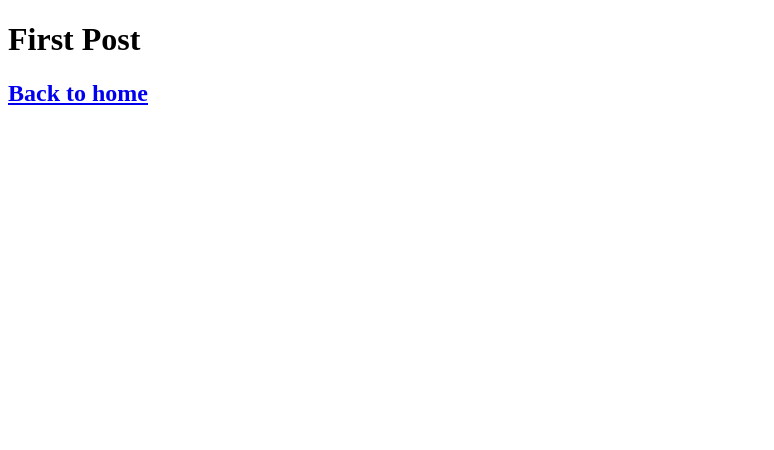
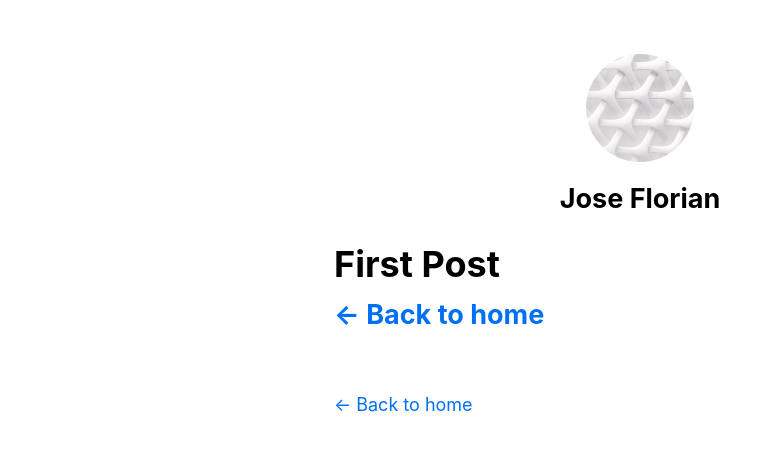
Before and after one commit to cjflorian/NextNodeERP, a Next.js app: page /posts/first-post in a window 1280 px wide. Shown: the top 450 px of the page, without its empty margins (0-774 px from the left). Built offline with nearby package versions, Linux system fonts and the light colour scheme.

Commit message:
estilos y pagina personalizada

```diff
--- /dev/null
+++ b/components/layout.js
@@ -0,0 +1,69 @@
+import styles from './layout.module.css'
+import Head from 'next/head';
+import Image from 'next/image';
+import utilStyles from '../styles/utils.module.css';
+import Link from 'next/link';
+
+const name = 'Jose Florian';
+export const siteTitle = 'Next.js Sample Website';
+
+export default function Layout({ children, home }) {
+    return (
+        <div className={styles.container}>
+          <Head>
+            <link rel="icon" href="/favicon.ico" />
+            <meta
+              name="description"
+              content="Learn how to build a personal website using Next.js"
+            />
+            <meta
+              property="og:image"
+              content={`https://og-image.vercel.app/${encodeURI(
+                siteTitle,
+              )}.png?theme=light&md=0&fontSize=75px&images=https%3A%2F%2Fassets.vercel.com%2Fimage%2Fupload%2Ffront%2Fassets%2Fdesign%2Fnextjs-black-logo.svg`}
+            />
+            <meta name="og:title" content={siteTitle} />
+            <meta name="twitter:card" content="summary_large_image" />
+          </Head>
+          <header className={styles.header}>
+            {home ? (
+              <>
+                <Image
+                  priority
+                  src="/images/profile.jpg"
+                  className={utilStyles.borderCircle}
+                  height={144}
+                  width={144}
+                  alt=""
+                />
+                <h1 className={utilStyles.heading2Xl}>{name}</h1>
+              </>
+            ) : (
+              <>
+                <Link href="/">
+                  <Image
+                    priority
+                    src="/images/profile.jpg"
+                    className={utilStyles.borderCircle}
+                    height={108}
+                    width={108}
+                    alt=""
+                  />
+                </Link>
+                <h2 className={utilStyles.headingLg}>
+                  <Link href="/" className={utilStyles.colorInherit}>
+                    {name}
+                  </Link>
+                </h2>
+              </>
+            )}
+          </header>
+          <main>{children}</main>
+          {!home && (
+            <div className={styles.backToHome}>
+              <Link href="/">← Back to home</Link>
+            </div>
+          )}
+        </div>
+      );
+  }
--- /dev/null
+++ b/components/layout.module.css
@@ -0,0 +1,15 @@
+.container {
+    max-width: 36rem;
+    padding: 0 1rem;
+    margin: 3rem auto 6rem;
+  }
+
+  .header {
+    display: flex;
+    flex-direction: column;
+    align-items: center;
+  }
+
+  .backToHome {
+    margin: 3rem 0 0;
+  }
--- /dev/null
+++ b/pages/_app.js
@@ -0,0 +1,5 @@
+import '../styles/globals.css';
+
+export default function App({ Component, pageProps }) {
+    return <Component {...pageProps} />;
+  }
--- a/pages/posts/first-post.js
+++ b/pages/posts/first-post.js
@@ -1,12 +1,26 @@
 import Link from 'next/link';
+import Head from 'next/head';
+import Script from 'next/script';
+import Layout from '../../components/layout'
 
 export default function FirstPost() {
   return (
-    <>
+    <Layout>
+      <Head>
+        <title>First Post</title>
+      </Head>
+      <Script
+        src="https://connect.facebook.net/en_US/sdk.js"
+        strategy="lazyOnload"
+        onLoad={() =>
+          console.log(`script loaded correctly, window.FB has been populated`)
+        }
+      />
       <h1>First Post</h1>
       <h2>
-        <Link href="/">Back to home</Link>
+        <Link href="/">← Back to home</Link>
       </h2>
-    </>
+
+      </Layout>
   );
 }
--- /dev/null
+++ b/styles/alert.module.css
@@ -0,0 +1,6 @@
+.success {
+    color: green;
+  }
+  .error {
+    color: red;
+  }
--- a/styles/globals.css
+++ b/styles/globals.css
@@ -2,22 +2,28 @@
 body {
   padding: 0;
   margin: 0;
-  font-family: Inter, -apple-system, BlinkMacSystemFont, Segoe UI, Roboto,
-    Oxygen, Ubuntu, Cantarell, Fira Sans, Droid Sans, Helvetica Neue, sans-serif;
-}
-
-a {
-  color: inherit;
-  text-decoration: none;
+  font-family: -apple-system, BlinkMacSystemFont, Segoe UI, Roboto, Oxygen, Ubuntu,
+    Cantarell, Fira Sans, Droid Sans, Helvetica Neue, sans-serif;
+  line-height: 1.6;
+  font-size: 18px;
 }
 
 * {
   box-sizing: border-box;
 }
 
+a {
+  color: #0070f3;
+  text-decoration: none;
+}
+
+a:hover {
+  text-decoration: underline;
+}
+
 img {
   max-width: 100%;
-  height: auto;
+  display: block;
 }
 
 h1,
--- /dev/null
+++ b/styles/utils.module.css
@@ -0,0 +1,52 @@
+.heading2Xl {
+    font-size: 2.5rem;
+    line-height: 1.2;
+    font-weight: 800;
+    letter-spacing: -0.05rem;
+    margin: 1rem 0;
+  }
+
+  .headingXl {
+    font-size: 2rem;
+    line-height: 1.3;
+    font-weight: 800;
+    letter-spacing: -0.05rem;
+    margin: 1rem 0;
+  }
+
+  .headingLg {
+    font-size: 1.5rem;
+    line-height: 1.4;
+    margin: 1rem 0;
+  }
+
+  .headingMd {
+    font-size: 1.2rem;
+    line-height: 1.5;
+  }
+
+  .borderCircle {
+    border-radius: 9999px;
+  }
+
+  .colorInherit {
+    color: inherit;
+  }
+
+  .padding1px {
+    padding-top: 1px;
+  }
+
+  .list {
+    list-style: none;
+    padding: 0;
+    margin: 0;
+  }
+
+  .listItem {
+    margin: 0 0 1.25rem;
+  }
+
+  .lightText {
+    color: #666;
+  }
```
Also changed, not shown: pages/index.js (+11 -112 lines), public/images/profile.jpg (added).
